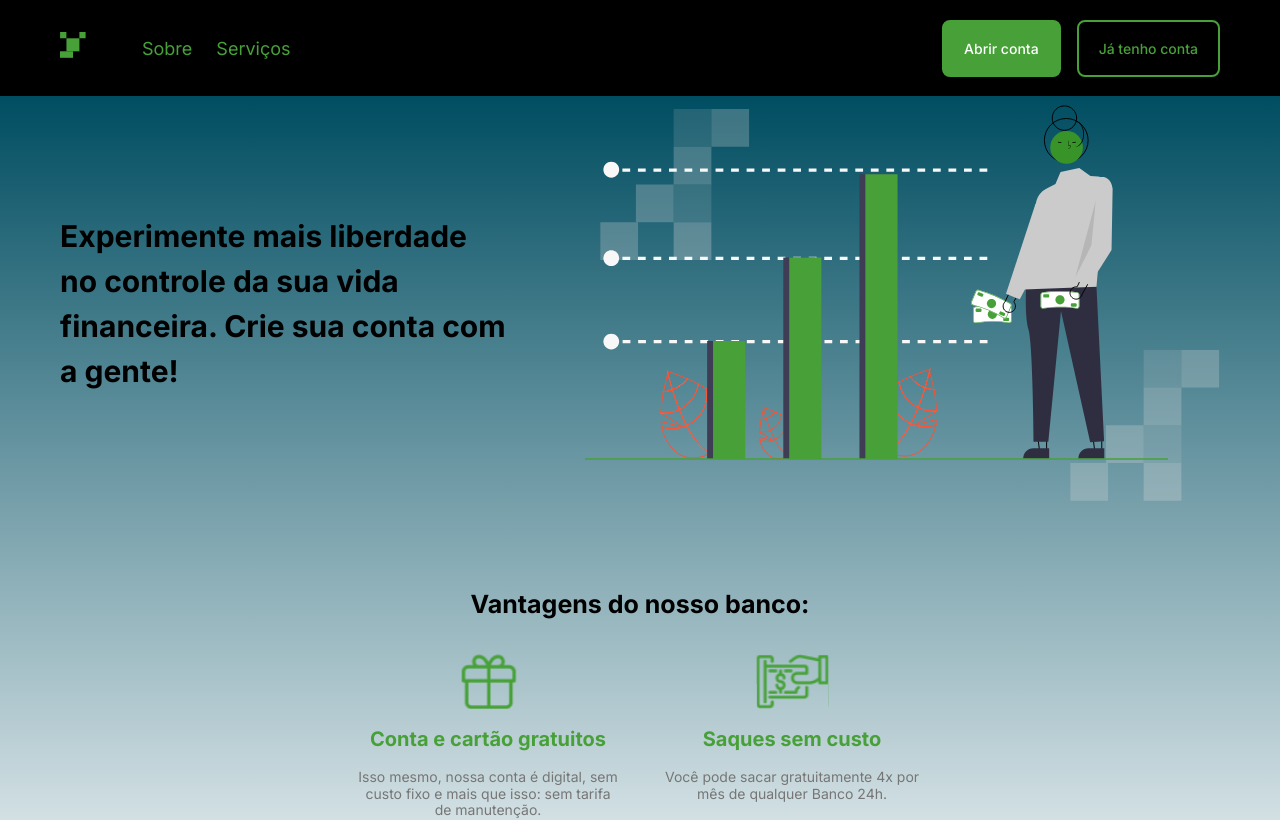
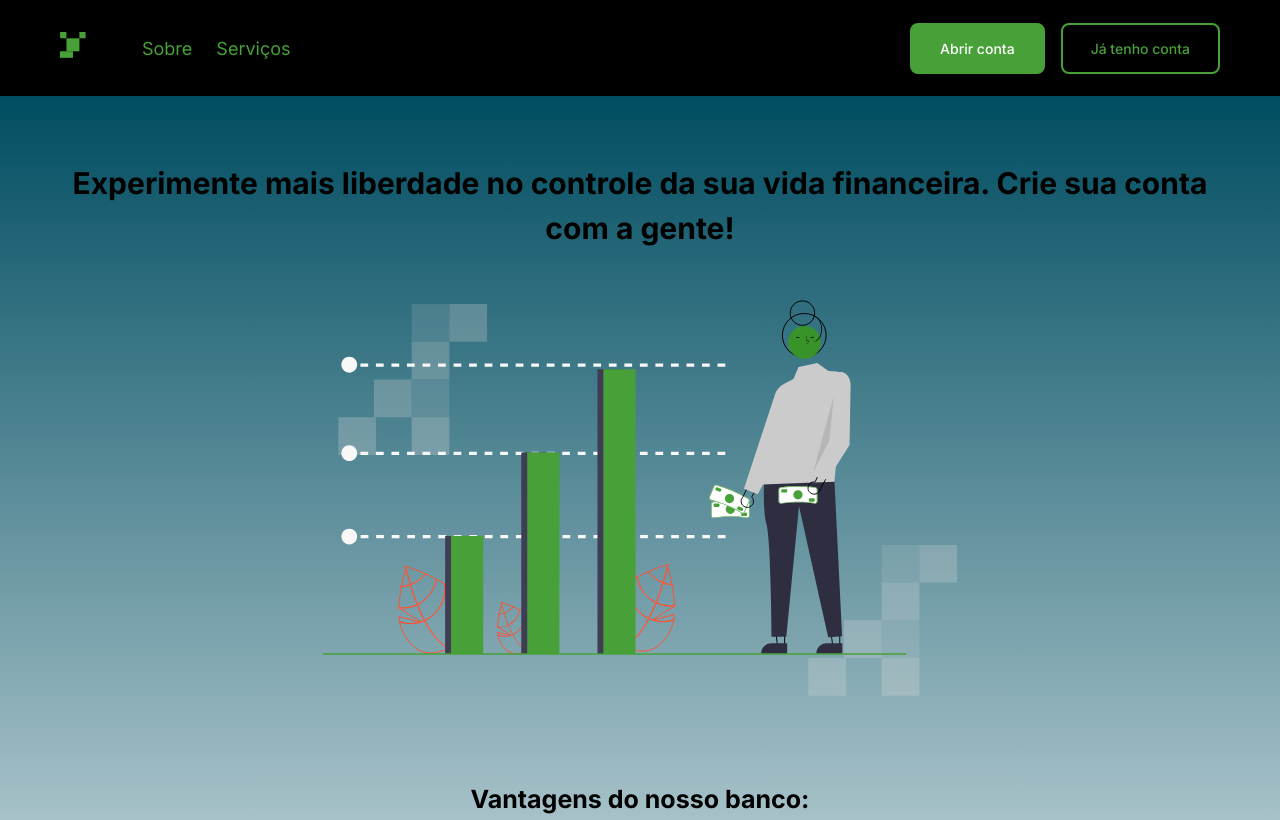
Before and after one commit to pos-projetos-thiago/tc-02, a Next.js app: page / in a window 1280 px wide. Shown: the top 820 px of the page. Built offline with nearby package versions, Linux system fonts and the light colour scheme.

Commit message:
feat(content): home responsivo em tablet

```diff
--- a/src/components/atoms/Button/Button.module.scss
+++ b/src/components/atoms/Button/Button.module.scss
@@ -15,7 +15,7 @@
   }
 
   @include tablet {
-    padding: 1.8rem 2rem;
+    padding: 1.5rem 2.8rem;
     font-size: $font-size-sm;
   }
 }
--- a/src/components/organisms/Hero/Hero.module.scss
+++ b/src/components/organisms/Hero/Hero.module.scss
@@ -4,12 +4,18 @@
 @import '../../../styles/breakpoints';
 
 .hero {
-  height: 87.8rem;
+  min-height: 87.8rem;
   width: 100%;
   background-image: $gradient-primary;
   display: flex;
   align-items: center;
   justify-content: center;
+
+  @include tablet {
+    min-height: auto;
+    align-items: flex-start;
+    justify-content: flex-start;
+  }
 }
 
 .container {
@@ -22,6 +28,11 @@
   gap: 4rem;
   padding-top: 4rem;
   padding-bottom: 4rem;
+
+  @include tablet {
+    justify-content: flex-start;
+    padding-top: 4rem;
+  }
 }
 
 .principal {
@@ -32,11 +43,21 @@
   margin: 2.5rem 0;
   gap: 7.5rem;
 
+  @include tablet {
+    flex-direction: column;
+    text-align: center;
+    gap: 3rem;
+  }
+
   h1 {
     max-width: 50rem;
     color: $color-black;
     font-size: $font-size-2xl;
     font-weight: $font-weight-bold;
+
+    @include tablet {
+      max-width: 100%;
+    }
   }
 }
 
--- a/src/styles/globals.scss
+++ b/src/styles/globals.scss
@@ -27,6 +27,7 @@ body {
   -webkit-overflow-scrolling: touch;
 }
 
+
 a {
   text-decoration: none;
   color: inherit;
```
